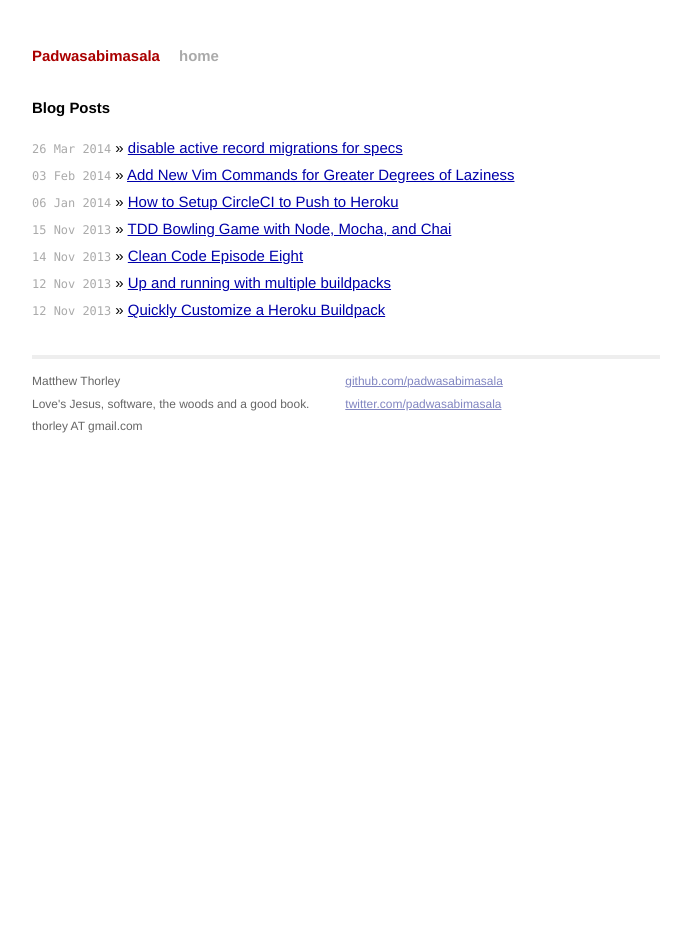
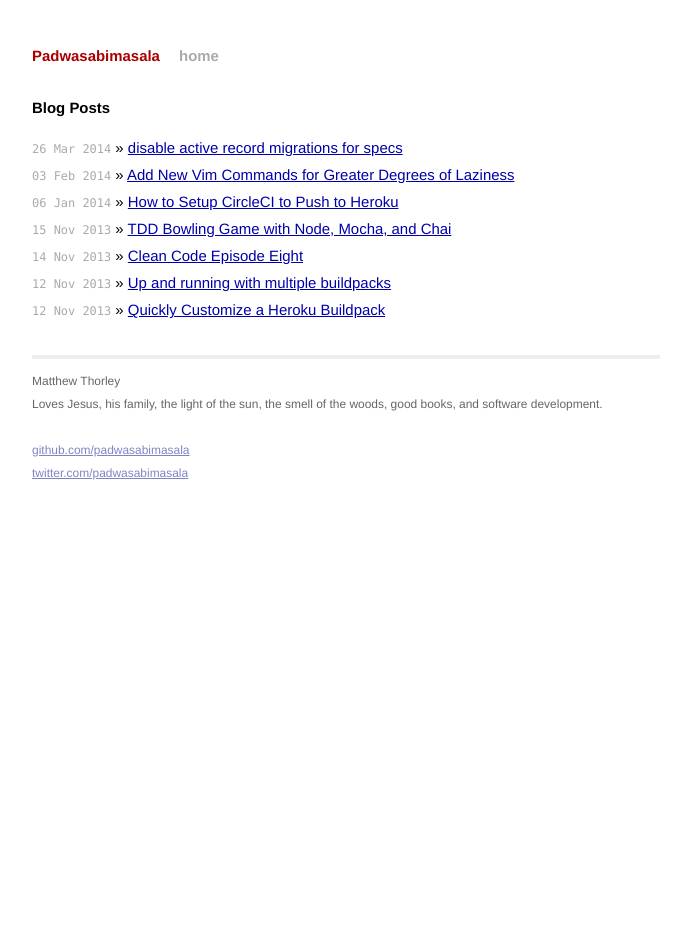
Before and after one commit to padwasabimasala/padwasabimasala.github.io, a Jekyll site: the page built from index.html, in a window 1280 px wide. Shown: the whole page, without its empty margins (294-985 px from the left). Built offline with Jekyll 4.4.1, drawn with Linux system fonts in a browser that asks for light colours; Markdown is read by kramdown in place of the engine named in the settings.

Commit message:
update bio and contact

```diff
--- a/_layouts/default.html
+++ b/_layouts/default.html
@@ -27,8 +27,7 @@
             <div class="contact">
               <p>
                 Matthew Thorley<br />
-                Love's Jesus, software, the woods and a good book.<br />
-                thorley AT gmail.com
+                Loves Jesus, his family, the light of the sun, the smell of the woods, good books, and software development.<br />
               </p>
             </div>
             <div class="contact">
```
